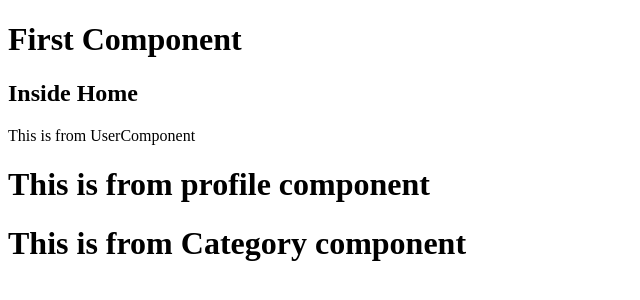
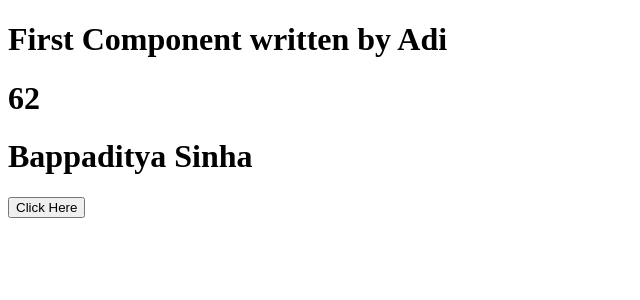
Before and after one commit to bappaditya92/react_refresher, a React (Vite) app in the folder react_practice/: page / in a window 1280 px wide. Shown: the top 300 px of the page, without its empty margins (0-640 px from the left). Built offline with nearby package versions, Linux system fonts and the light colour scheme.

Commit message:
adding some code

```diff
--- a/react_practice/src/App.jsx
+++ b/react_practice/src/App.jsx
@@ -1,13 +1,15 @@
 import Header from "./Header";
 import {UserComponent,Profile, Category} from "./UserComponent";
 function App(){
+  const name = "Adi";
+  let fName = "Bappaditya";
+  let lname = "Sinha"
   return (
    <>
-    <h1>First Component</h1>
-    <Home/>
-    <UserComponent/>
-    <Profile/>
-    <Category/>
+    <h1>First Component written by {name}</h1>
+    <h1>{10+52}</h1>
+    <h1>{fName +" "+ lname}</h1>
+   <button onClick={()=> alert("hello")}>Click Here</button>
    </>
   )
 }
@@ -24,5 +26,4 @@ function Home(){
 
 
 
-
 export default App;
```
